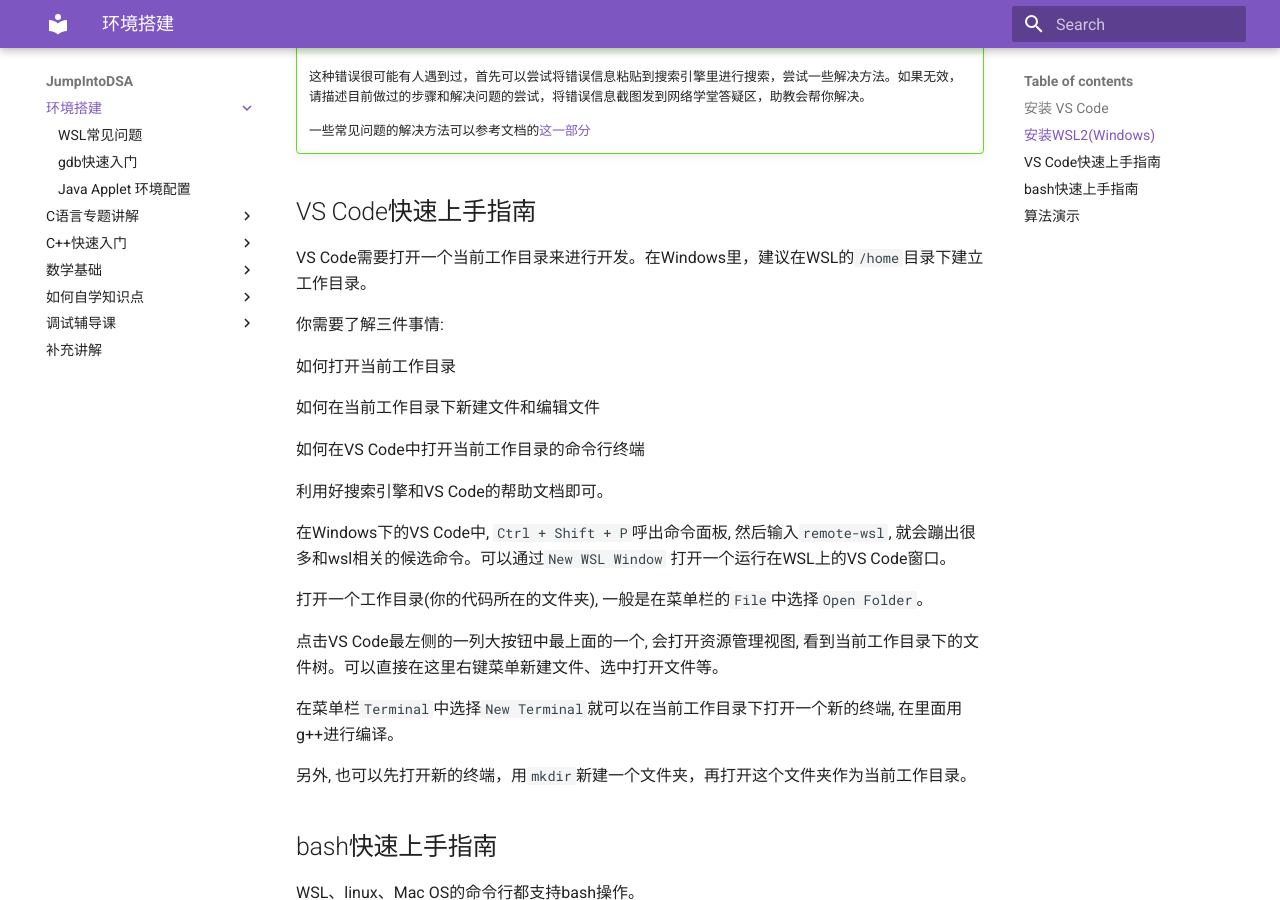
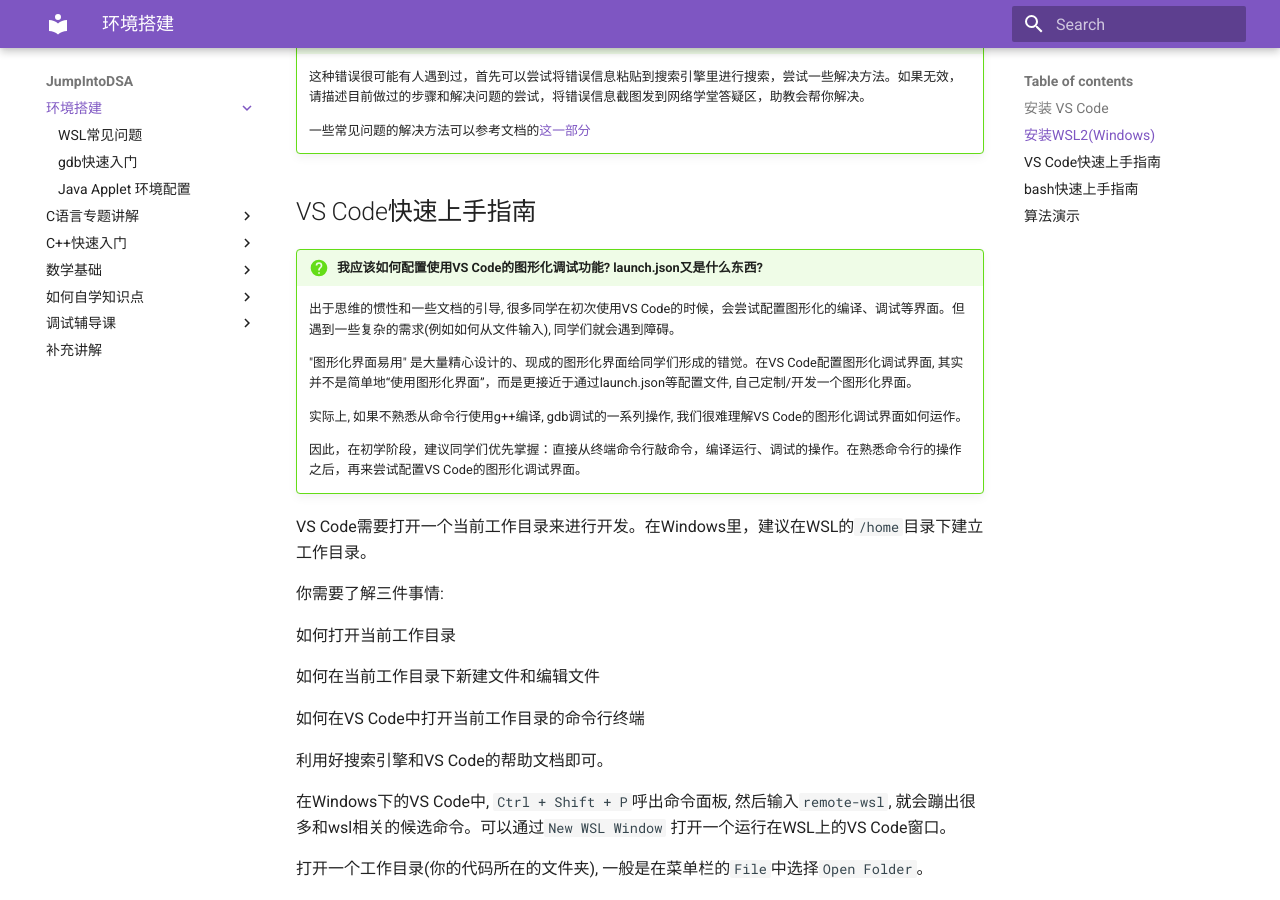
Before and after one commit to Tsinghua-DSA/JumpIntoDSA, an MkDocs documentation site: the page built from docs/Environment/index.md, in a window 1280 px wide and 900 px high, scrolled down 1718 px. Built offline with MkDocs 1.6.1 and Material for MkDocs 9.7.7, drawn with Linux system fonts in a browser that asks for light colours.

Commit message:
vscode gui

```diff
--- a/docs/Environment/index.md
+++ b/docs/Environment/index.md
@@ -65,6 +65,16 @@
 
 ## VS Code快速上手指南
 
+!!! question "我应该如何配置使用VS Code的图形化调试功能? launch.json又是什么东西? "
+
+    出于思维的惯性和一些文档的引导, 很多同学在初次使用VS Code的时候，会尝试配置图形化的编译、调试等界面。但遇到一些复杂的需求(例如如何从文件输入), 同学们就会遇到障碍。
+
+    "图形化界面易用" 是大量精心设计的、现成的图形化界面给同学们形成的错觉。在VS Code配置图形化调试界面, 其实并不是简单地“使用图形化界面”，而是更接近于通过launch.json等配置文件, 自己定制/开发一个图形化界面。
+
+    实际上, 如果不熟悉从命令行使用g++编译, gdb调试的一系列操作, 我们很难理解VS Code的图形化调试界面如何运作。
+
+    因此，在初学阶段，建议同学们优先掌握：直接从终端命令行敲命令，编译运行、调试的操作。在熟悉命令行的操作之后，再来尝试配置VS Code的图形化调试界面。
+
 VS Code需要打开一个当前工作目录来进行开发。在Windows里，建议在WSL的`/home`目录下建立工作目录。
 
 你需要了解三件事情:
```
